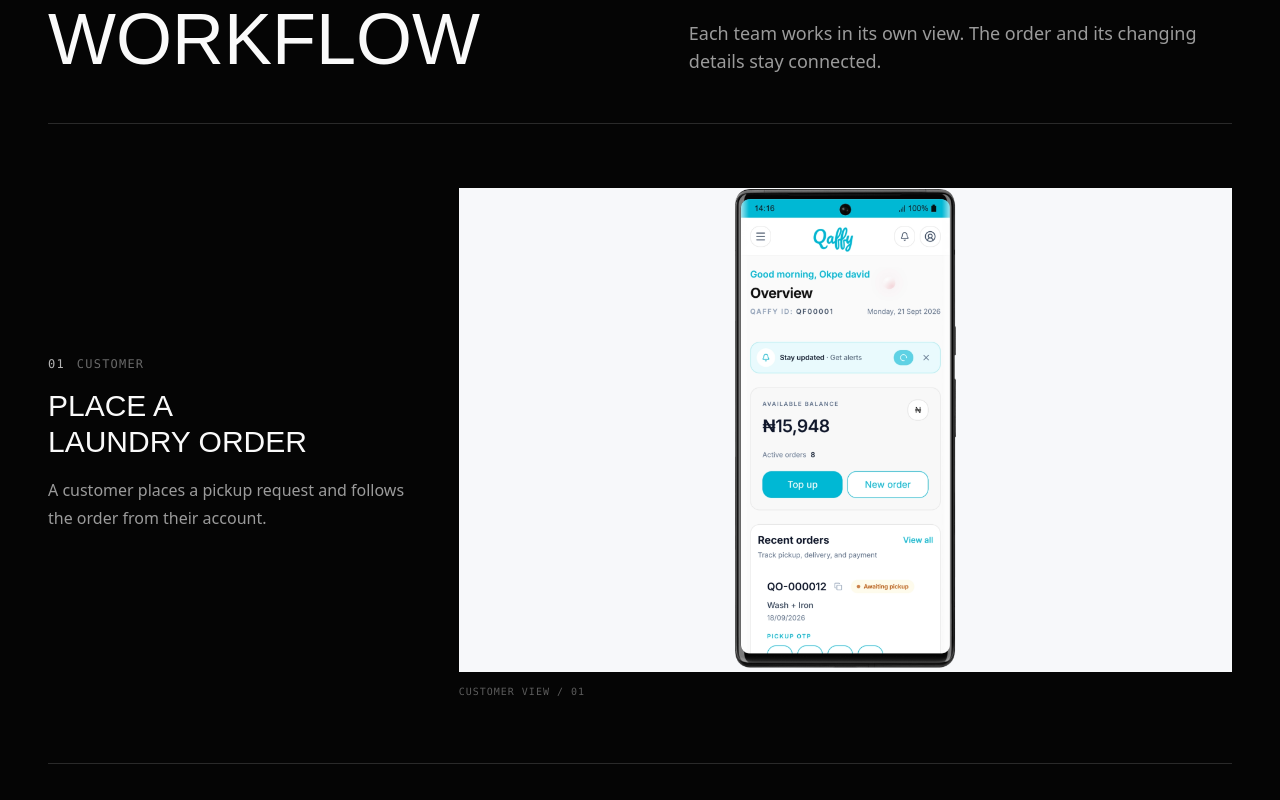
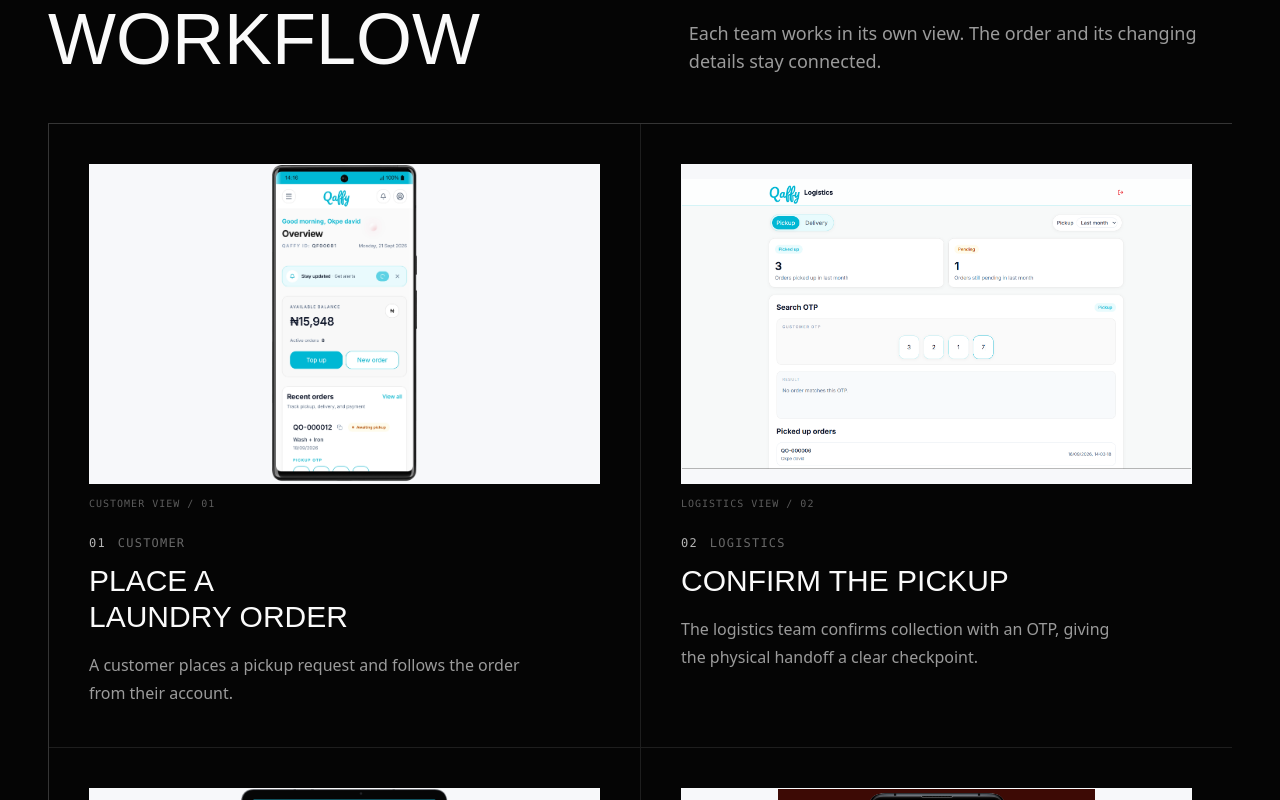
Before and after one commit to Dave154/My-Portfolio, a Next.js app: page /work/qaffy in a window 1280 px wide. Shown: the part 2140-2940 px from the top of the page. Built offline with nearby package versions, Linux system fonts and the light colour scheme; no server answers.

Commit message:
Restore Qaffy card layout

```diff
--- a/app/work/qaffy/page.jsx
+++ b/app/work/qaffy/page.jsx
@@ -128,15 +128,17 @@
           </p>
         </div>
 
-        <div className="border-t border-white/15">
-          {orderSteps.map((step, index) => {
-            const textOrder = index % 2 === 0 ? "md:order-1" : "md:order-2";
-            const imageOrder = index % 2 === 0 ? "md:order-2" : "md:order-1";
-
-            return (
-              <article key={step.number} className="grid gap-6 border-b border-white/15 py-8 md:grid-cols-12 md:items-center md:gap-8 md:py-12 lg:gap-12 lg:py-16">
-                <div className={`md:col-span-4 ${textOrder}`}>
-                  <p className="mb-4 flex items-center gap-3 font-mono text-xs uppercase tracking-widest text-white/40">
+        <div className="grid gap-px border-l border-t border-white/10 bg-white/10 lg:grid-cols-2">
+          {orderSteps.map((step) => (
+            <article key={step.number} className="bg-[#050505] p-5 sm:p-6 md:p-8 lg:p-10">
+              <figure>
+                <div className="relative aspect-[16/10] overflow-hidden border border-white/10 bg-[#f7f8fa]">
+                  <Image src={step.image} alt={step.alt} fill unoptimized sizes="(min-width: 1024px) 50vw, 100vw" className="object-contain" />
+                </div>
+                <figcaption className="mt-3 font-mono text-[10px] uppercase tracking-widest text-white/35">{step.role} VIEW / {step.number}</figcaption>
+              </figure>
+              <div className="mt-5 md:mt-6">
+                <p className="mb-3 flex items-center gap-3 font-mono text-xs uppercase tracking-widest text-white/40">
                   <span className="text-white/70">{step.number}</span>
                   <span>{step.role}</span>
                 </p>
@@ -146,15 +148,8 @@
                   <p className="mt-5 border-l border-white/30 pl-4 font-sans text-sm leading-6 text-white/50">{step.detail}</p>
                 )}
               </div>
-                <figure className={`md:col-span-8 ${imageOrder}`}>
-                  <div className="relative aspect-[16/10] overflow-hidden border border-white/10 bg-[#f7f8fa]">
-                    <Image src={step.image} alt={step.alt} fill unoptimized sizes="(min-width: 768px) 66vw, 100vw" className="object-contain" />
-                  </div>
-                  <figcaption className="mt-3 font-mono text-[10px] uppercase tracking-widest text-white/35">{step.role} VIEW / {step.number}</figcaption>
-                </figure>
             </article>
-            );
-          })}
+          ))}
         </div>
 
         <aside className="grid gap-6 border-b border-white/15 py-8 md:grid-cols-12 md:items-center md:gap-8 md:py-12 lg:gap-12 lg:py-16">
```
Lines whose indentation alone changed are shown as unchanged.
